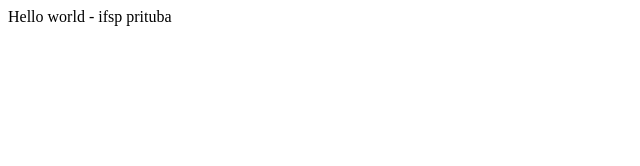
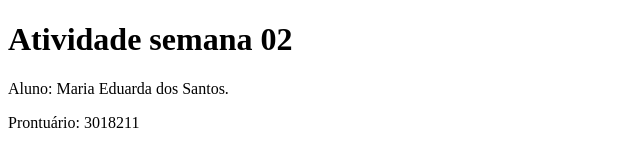
Before and after one commit to madud4/pwe-aula01, a plain HTML site: page index.html in a window 1280 px wide. Shown: the whole page, without its empty margins (0-640 px from the left). Drawn offline with Linux system fonts and the light colour scheme.

Commit message:
Atividade da semana 02

```diff
--- a/index.html
+++ b/index.html
@@ -9,7 +9,9 @@
 </head>
 
 <body>
-  Hello world - ifsp prituba
+  <h1>Atividade semana 02</h1>
+  <p>Aluno: Maria Eduarda dos Santos.</p>
+  Prontuário: 3018211
   <script src="script.js"></script>
 </body>
 
```
